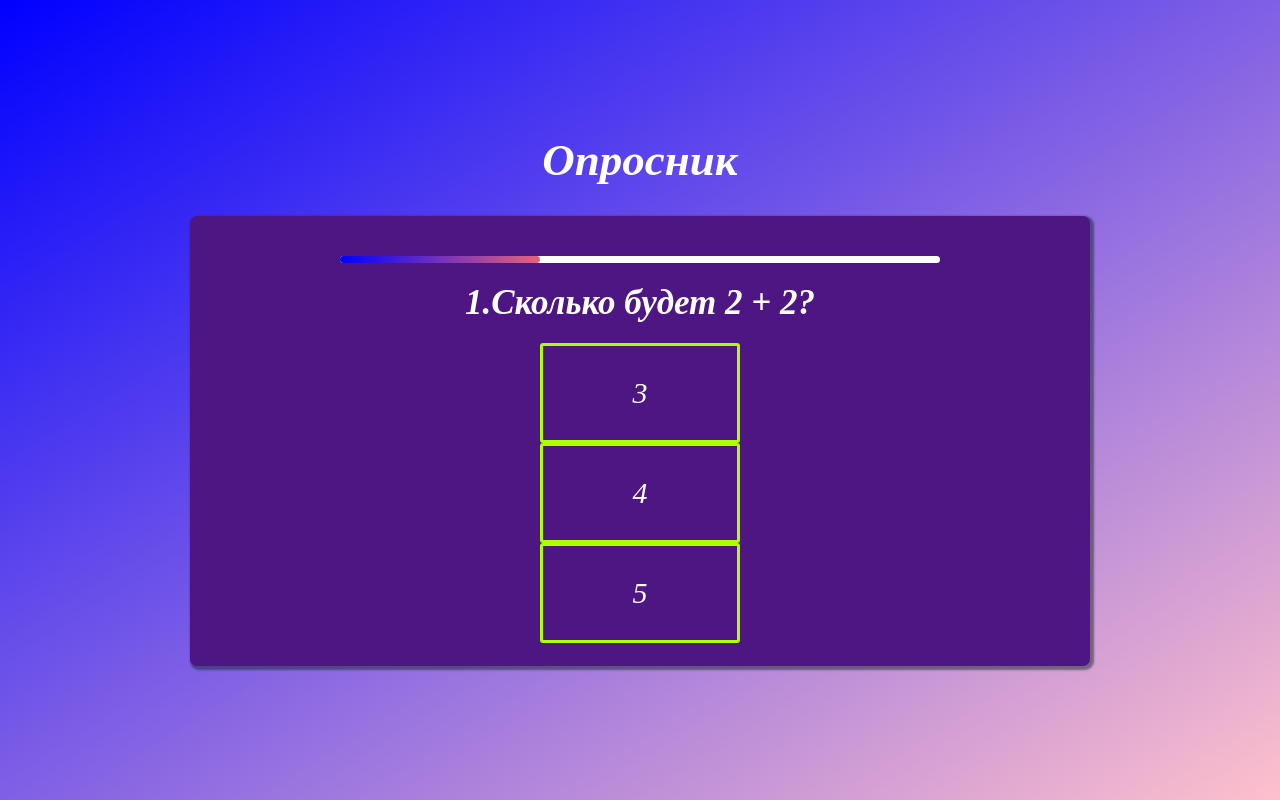
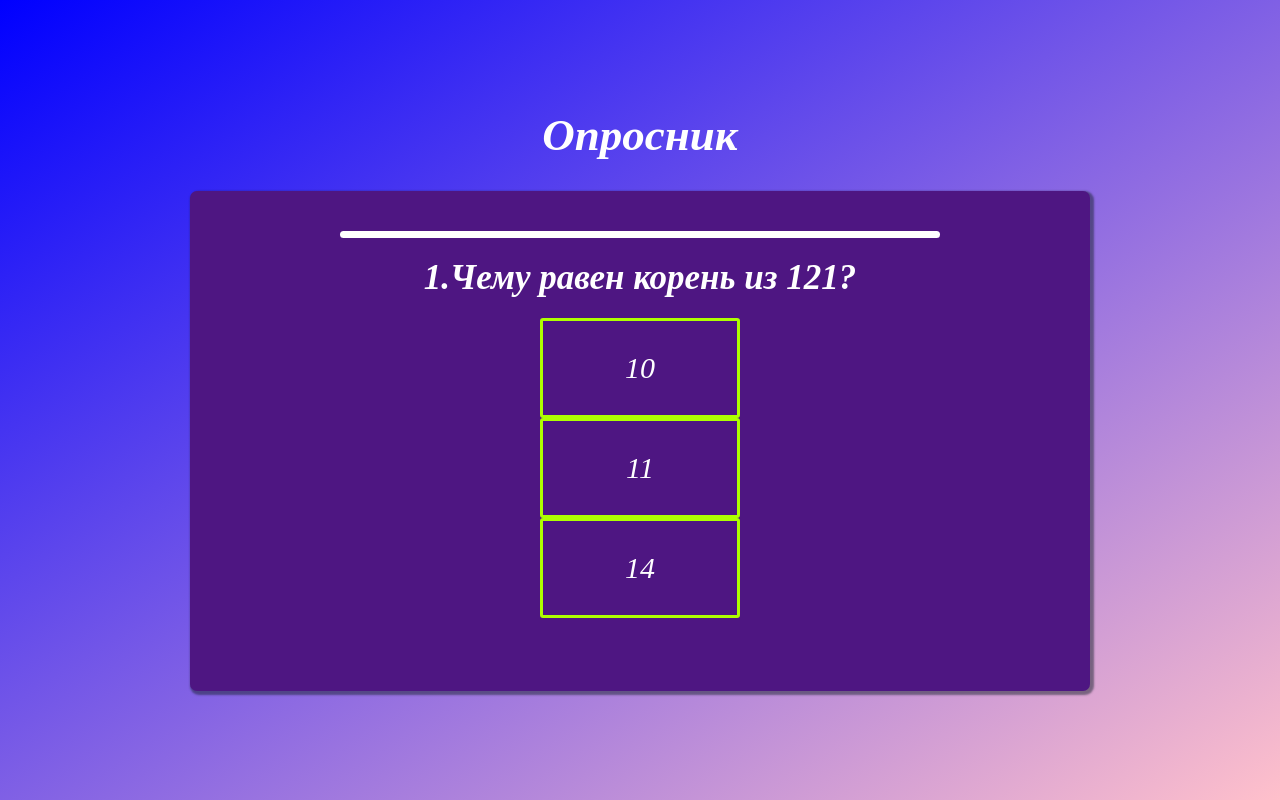
Before and after one commit to Andrei177/6-projects-react, a React (Create React App) app: page / in a window 1280 px wide. Built offline with nearby package versions, Linux system fonts and the light colour scheme.

Commit message:
add button for restart

```diff
--- a/src/App.css
+++ b/src/App.css
@@ -28,7 +28,7 @@
 }
 .progress-line{
   position: absolute;
-  background: linear-gradient(to right,blue, rgb(231, 99, 121));;
+  background: linear-gradient(to right,blue, rgb(231, 99, 121));
   height: 7px;
   border-radius: 7px;
 }
@@ -56,7 +56,7 @@
   border-radius: 7px;
   box-shadow: 2px 2px 2px 2px rgba(23, 34, 45, 0.5);
   padding: 40px;
-  height: 450px;
+  height: 500px;
   width: 900px;
 }
 .response{
@@ -67,5 +67,16 @@
 .result{
   color: white;
   font-size: 35px;
-  margin-top: 150px;
+  margin-top: 180px;
 }
+.retry-btn{
+  color: white;
+  border: none;
+  border-radius: 3px;
+  background: linear-gradient(to right,blue, rgb(231, 99, 121));
+  width: 200px;
+  height: 90px;
+  font-size: 25px;
+  cursor: pointer;
+  margin-top: 50px;
+}
--- a/src/components/Quiz.jsx
+++ b/src/components/Quiz.jsx
@@ -2,14 +2,18 @@ import React, { useEffect, useState } from 'react'
 
 const Quiz = () => {
     const questions = [
-        {text: 'Сколько будет 2 + 2?', number: 1},
+        {text: 'Чему равен корень из 121?', number: 1},
         {text: 'Как зовут автора произведения Евгений Онегин?', number: 2},
-        {text: 'Какой самый большой орган человека?', number: 3}
+        {text: 'Какой самый большой орган человека?', number: 3},
+        {text: 'В каком году человек впервые полетел в космос?', number: 4},
+        {text: 'Какое агрегатное состояние нужно добавить (твёрдый, жидкий и ...)?', number: 5},
     ];
     const response = [
-        {number: 1, response: [3,4,5], right: 4},
+        {number: 1, response: [10,11,14], right: 11},
         {number: 2, response: ["А.С. Пушкин","Л.Н. Толстой","И.С.Тургенев"], right: "А.С. Пушкин"},
-        {number: 3, response: ["Печень","Кишечник","Кожа"], right: "Кожа"}
+        {number: 3, response: ["Печень","Кишечник","Кожа"], right: "Кожа"},
+        {number: 4, response: [1960,1962,1961], right: 1961},
+        {number: 5, response: ["Плазма","Газ","Водный"], right: "Газ"}
     ]
     const [rightCount, setRightCount] = useState(0);
     const [num, setNum] = useState(1);
@@ -24,18 +28,19 @@ const Quiz = () => {
     },[rightCount])
   return (
     <div className='quiz'>
-      <div className='progress'><div className='progress-line' style={{width: num<3?200*num:600}}></div></div>
+      <div className='progress'><div className='progress-line' style={{width: num<=5?120*(num-1): 600}}></div></div>
       {
         questions.filter(question => {return question.number===num}).map(que => {return <h2 className='question' key={que.number}>{que.number}.{que.text}</h2>})
       }
       {
         response.filter(res => res.number===num).map(numbr =>
         <ul className='response'>
-        {numbr.response.map(resp => <li className='response__item' key={resp} onClick={(e) => next(resp, numbr.right)}>{resp}</li>)}
+        {numbr.response.map(resp => <li className='response__item' key={resp} onClick={() => next(resp, numbr.right)}>{resp}</li>)}
         </ul>
         )
       }
-      {(num > 3)&&<h2 className='result'>Вы угадали {rightCount} вопроса из {num-1}</h2>}
+      {(num > 5)&&<h2 className='result'>Вы ответили верно на {rightCount} вопросов(а) из {num-1}</h2>}
+      {(num > 5)&&<button className='retry-btn' onClick={() => {setNum(1); setRightCount(0)}}>Попробовать ещё раз</button>}
     </div>
   )
 }
```
